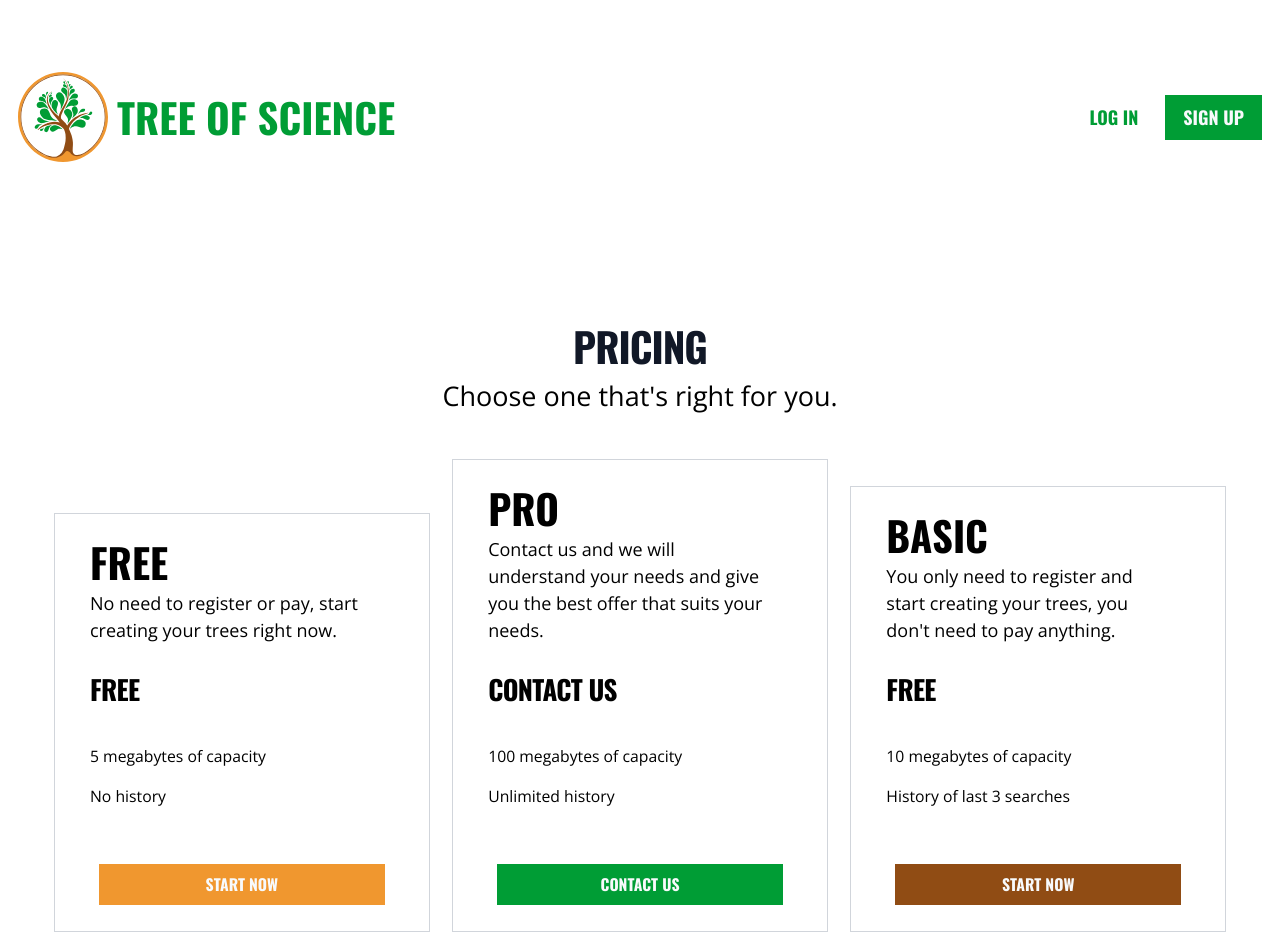
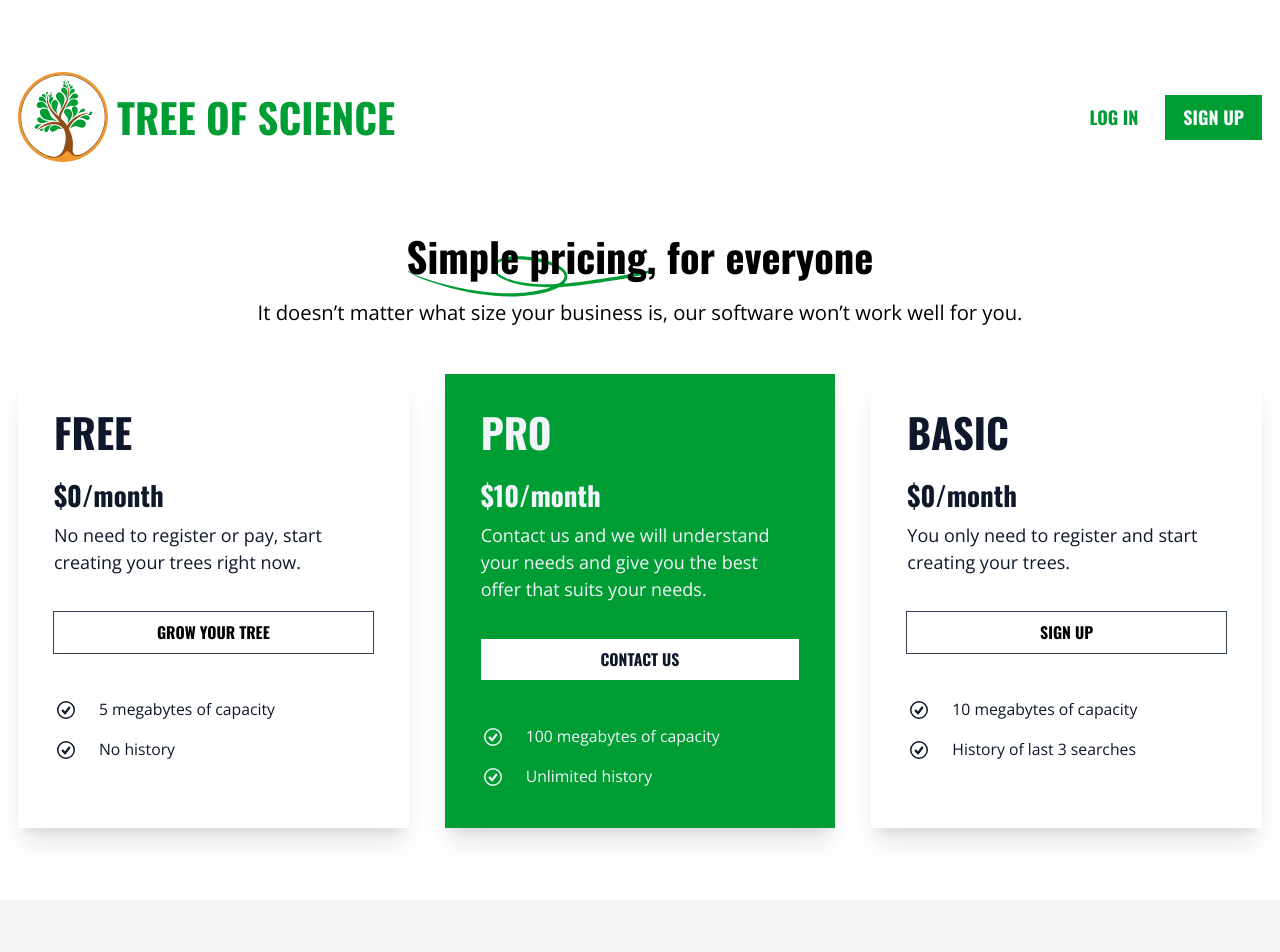
Before and after one commit to coreofscience/tos.coreofscience.org, a React (Vite) app: page /pricing in a window 1280 px wide. Shown: the top 952 px of the page. Built offline with nearby package versions, Linux system fonts and the light colour scheme; no server answers.

Commit message:
Adjust the pricing page

```diff
--- a/src/components/pages/Home/Pricing.tsx
+++ b/src/components/pages/Home/Pricing.tsx
@@ -3,7 +3,7 @@ import PricingCard from "./PricingCard";
 import {
  includedFeaturesForFree,
  includedFeaturesForBasic,
- includedFeaturesForPro
+ includedFeaturesForPro,
 } from "./constanst";
 import UnderlineIconForPricing from "../../vectors/UnderlineIconForPricing";
 
@@ -16,17 +16,33 @@ const Pricing: FC = () => {
       <span className="relative whitespace-nowrap">
        <UnderlineIconForPricing />
        <span className="relative">Simple pricing,</span>
-      </span> for everyone
+      </span>{" "}
+      for everyone
      </h2>
-     <p
-      className="mt-4 text-lg">
-      It doesn’t matter what size your business is, our software won’t work well for you.</p>
+     <p className="mt-4 text-lg">
+      It doesn’t matter what size your business is, our software won’t
+      work well for you.
+     </p>
     </div>
-    <div
-     className="grid max-w-2xl grid-cols-1 gap-y-10 sm:mx-auto lg:-mx-8 lg:max-w-none lg:grid-cols-3 xl:mx-0 xl:gap-x-8">
-     <PricingCard name="Free" description="No need to register or pay, start creating your trees right now." price="" features={includedFeaturesForFree} />
-     <PricingCard name="Pro" description="Contact us and we will understand your needs and give you the best offer that suits your needs." price="" features={includedFeaturesForPro} />
-     <PricingCard name="Basic" description="You only need to register and start creating your trees." price="$10/month" features={includedFeaturesForBasic} />
+    <div className="grid max-w-2xl grid-cols-1 gap-y-10 sm:mx-auto lg:-mx-8 lg:max-w-none lg:grid-cols-3 xl:mx-0 xl:gap-x-8">
+     <PricingCard
+      name="Free"
+      description="No need to register or pay, start creating your trees right now."
+      price="$0/month"
+      features={includedFeaturesForFree}
+     />
+     <PricingCard
+      name="Pro"
+      description="Contact us and we will understand your needs and give you the best offer that suits your needs."
+      price="$10/month"
+      features={includedFeaturesForPro}
+     />
+     <PricingCard
+      name="Basic"
+      description="You only need to register and start creating your trees."
+      price="$0/month"
+      features={includedFeaturesForBasic}
+     />
     </div>
    </div>
   </section>
--- a/src/components/pages/Home/PricingCard.tsx
+++ b/src/components/pages/Home/PricingCard.tsx
@@ -10,27 +10,42 @@ type Props = {
  features: string[];
 };
 
-const PricingCard: FC<Props> = ({name, description, price, features}: Props) => {
+const PricingCard: FC<Props> = ({
+ name,
+ description,
+ price,
+ features,
+}: Props) => {
  const user = useUser();
 
  return (
-  <section className={`shadow-xl shadow-slate-900/10 flex flex-col px-6 sm:px-8 py-8 ${name.toLowerCase() === 'pro' ? "order-first bg-leaf lg:order-none" : ""}`}>
-   {name.toLowerCase() !== "basic" ? (
-    <h3 className={`text-4xl uppercase font-tall ${name.toLowerCase() === "pro" ? "text-slate-100" : "text-slate-900"}`}>
+  <section
+   className={`shadow-xl shadow-slate-900/10 flex flex-col px-6 sm:px-8 py-8 ${name.toLowerCase() === "pro" ? "order-first bg-leaf lg:order-none" : ""
+    }`}
+  >
+   <h3
+    className={`text-4xl uppercase font-tall ${name.toLowerCase() === "pro" ? "text-slate-100" : "text-slate-900"
+     }`}
+   >
     {name}
    </h3>
-   ) : (
-    <h3 className="mt-5 text-lg uppercase font-tall text-slate-900">
-     {name}
-    </h3>
-   )}
-   <p className={`mt-2 ${name.toLowerCase() === "pro" ? "text-slate-100" : "text-slate-900"}`}>{description}</p>
-   { name.toLowerCase() === "basic" && (
-    <p className="font-tall order-first text-4xl font-light text-slate-900">
+   <p
+    className={`font-tall mt-5 text-2xl font-light ${name.toLowerCase() === "pro" ? "text-slate-100" : "text-slate-900"
+     }`}
+   >
     {price}
    </p>
-   )}
-   <ul role="list" className={`order-last mt-10 flex flex-col gap-y-3 text-sm ${name.toLowerCase() === "pro" ? "text-slate-100" : "text-slate-900"}`}>
+   <p
+    className={`mt-2 ${name.toLowerCase() === "pro" ? "text-slate-100" : "text-slate-900"
+     }`}
+   >
+    {description}
+   </p>
+   <ul
+    role="list"
+    className={`order-last mt-10 flex flex-col gap-y-3 text-sm ${name.toLowerCase() === "pro" ? "text-slate-100" : "text-slate-900"
+     }`}
+   >
     {features.map((feature) => (
      <li className="flex" key={feature}>
       {name.toLowerCase() === "pro" ? (
@@ -43,15 +58,25 @@ const PricingCard: FC<Props> = ({name, description, price, features}: Props) =>
     ))}
    </ul>
    <Link
-     to={`${name.toLowerCase() === "pro" ? "mailto:technology@coreofscience.org" : name.toLowerCase() === "free" ? "/tos" : user?.uid ? "/tos" : "/sign-up"}`}
-     className={`font-tall uppercase group inline-flex items-center justify-center py-2 px-4 text-sm focus:outline-none mt-8 focus-visible:outline-white ${name.toLowerCase() === "pro" ? "font-semibold focus-visible:outline-2 focus-visible:outline-offset-2 bg-white text-slate-900" : "ring-1 ring-slate-700"}`}
+    to={`${name.toLowerCase() === "pro"
+      ? "mailto:technology@coreofscience.org"
+      : name.toLowerCase() === "free"
+       ? "/tos"
+       : user?.uid
+        ? "/tos"
+        : "/sign-up"
+     }`}
+    className={`font-tall uppercase group inline-flex items-center justify-center py-2 px-4 text-sm focus:outline-none mt-8 focus-visible:outline-white ${name.toLowerCase() === "pro"
+      ? "font-semibold focus-visible:outline-2 focus-visible:outline-offset-2 bg-white text-slate-900"
+      : "ring-1 ring-slate-700"
+     }`}
     aria-label={`Get started with the ${name} plan for ${price}`}
    >
-     {name.toLowerCase() === "pro" ? (
-      "Contact us"
-     ) : (
-      "Grow Your Tree"
-     )}
+    {name.toLowerCase() === "pro"
+     ? "Contact us"
+     : name.toLowerCase() == "basic"
+      ? "Sign up"
+      : "Grow Your Tree"}
    </Link>
   </section>
  );
--- a/src/components/pricing/Plans.tsx
+++ b/src/components/pricing/Plans.tsx
@@ -1,135 +1,8 @@
-import { FC, Fragment } from "react";
-import { Link } from "react-router-dom";
-import useUser from "../../hooks/useUser";
-import {
-  includedFeaturesForBasic,
-  includedFeaturesForFree,
-  includedFeaturesForPro,
-} from "./constanst";
+import { FC } from "react";
+import Pricing from "../pages/Home/Pricing";
 
 const Plans: FC = () => {
-  const user = useUser();
-
-  return (
-    <Fragment>
-      <div className="mx-auto max-w-7xl py-20 md:px-6 lg:px-8">
-        <div className="mx-auto max-w-2xl text-center">
-          <h2 className="text-4xl font-bold tracking-tight text-gray-900 font-tall uppercase">
-            Pricing
-          </h2>
-          <p className="mt-2 text-2xl leading-8">
-            Choose one that's right for you.
-          </p>
-        </div>
-        <div className="flex flex-col mt-10 gap-5 lg:flex-row lg:justify-around">
-          <div className="w-11/12 self-center ring-1 ring-inset ring-gray-300 flex flex-col justify-start md:w-8/12 lg:self-end lg:w-1/3">
-            <div className="max-w-xs py-6 px-8">
-              <h1 className="font-tall font-bold text-4xl uppercase">Free</h1>
-              <p className="mt-1">
-                No need to register or pay, start creating your trees right now.
-              </p>
-              <p className="mt-6 flex items-baseline gap-x-2">
-                <span className="text-2xl font-bold font-tall tracking-tight uppercase">
-                  Free
-                </span>
-              </p>
-              <div>
-                <ul
-                  role="list"
-                  className="mt-8 grid grid-cols-1 gap-3 text-sm leading-6"
-                >
-                  {includedFeaturesForBasic.map((feature) => (
-                    <li key={feature} className="flex gap-x-3">
-                      {feature}
-                    </li>
-                  ))}
-                </ul>
-              </div>
-            </div>
-            <Link
-              to="/tos"
-              className="my-6 mx-10 block text-slate-50 bg-root px-4 py-2 text-center text-sm font-bold font-tall uppercase"
-            >
-              Start now
-            </Link>
-          </div>
-          <div className="w-11/12 self-center ring-1 ring-inset ring-gray-300 flex flex-col justify-start md:w-8/12 lg:self-end lg:w-1/3">
-            <div className="max-w-xs py-6 px-8">
-              <h1 className="font-tall font-bold text-4xl uppercase">Pro</h1>
-              <p className="mt-1">
-                Contact us and we will understand your needs and give you the
-                best offer that suits your needs.
-              </p>
-              <p className="mt-6 flex items-baseline gap-x-2">
-                <span className="text-2xl font-bold font-tall tracking-tight uppercase">
-                  Contact us
-                </span>
-              </p>
-              <div>
-                <ul
-                  role="list"
-                  className="mt-8 grid grid-cols-1 gap-3 text-sm leading-6"
-                >
-                  {includedFeaturesForPro.map((feature) => (
-                    <li key={feature} className="flex gap-x-3">
-                      {feature}
-                    </li>
-                  ))}
-                </ul>
-              </div>
-            </div>
-            <a
-              href="mailto:technology@coreofscience.org"
-              className="my-6 mx-10 block text-slate-50 bg-leaf px-4 py-2 text-center text-sm font-bold font-tall uppercase"
-            >
-              Contact us
-            </a>
-          </div>
-          <div className="w-11/12 self-center ring-1 ring-inset ring-gray-300 flex flex-col justify-start md:w-8/12 lg:self-end lg:w-1/3">
-            <div className="max-w-xs py-6 px-8">
-              <h1 className="font-tall font-bold text-4xl uppercase">Basic</h1>
-              <p className="mt-1">
-                You only need to register and start creating your trees, you
-                don't need to pay anything.
-              </p>
-              <p className="mt-6 flex items-baseline gap-x-2">
-                <span className="text-2xl font-bold font-tall tracking-tight uppercase">
-                  Free
-                </span>
-              </p>
-              <div>
-                <ul
-                  role="list"
-                  className="mt-8 grid grid-cols-1 gap-3 text-sm leading-6"
-                >
-                  {includedFeaturesForFree.map((feature) => (
-                    <li key={feature} className="flex gap-x-3">
-                      {feature}
-                    </li>
-                  ))}
-                </ul>
-              </div>
-            </div>
-            {user?.uid ? (
-              <Link
-                to="/tos"
-                className="my-6 mx-10 block text-slate-50 bg-trunk px-4 py-2 text-center text-sm font-bold font-tall uppercase"
-              >
-                Start now
-              </Link>
-            ) : (
-              <Link
-                to="/sign-up"
-                className="my-6 mx-10 block text-slate-50 bg-trunk px-4 py-2 text-center text-sm font-bold font-tall uppercase"
-              >
-                Start now
-              </Link>
-            )}
-          </div>
-        </div>
-      </div>
-    </Fragment>
-  );
+  return <Pricing />;
 };
 
 export default Plans;
--- a/src/components/upload/TOS/index.tsx
+++ b/src/components/upload/TOS/index.tsx
@@ -63,7 +63,8 @@ const TOS: FC = () => {
     isLoading,
     isError,
   } = useMutation(createTree, {
-    onSuccess: (treePath: string) => navigate(`/${treePath}`, { replace: true })
+    onSuccess: (treePath: string) =>
+      navigate(`/${treePath}`, { replace: true }),
   });
 
   return (
```
Lines whose indentation alone changed are shown as unchanged.
